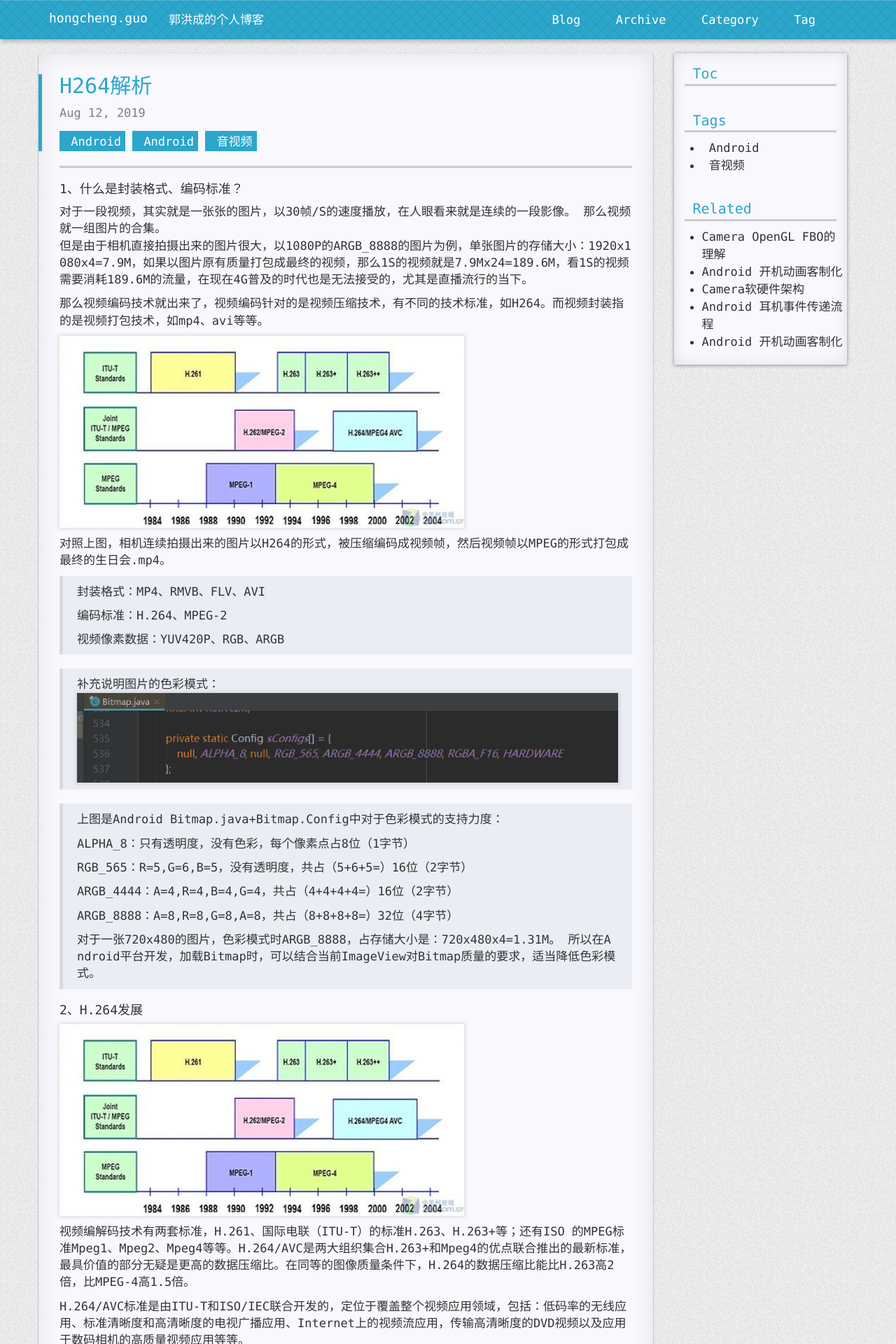
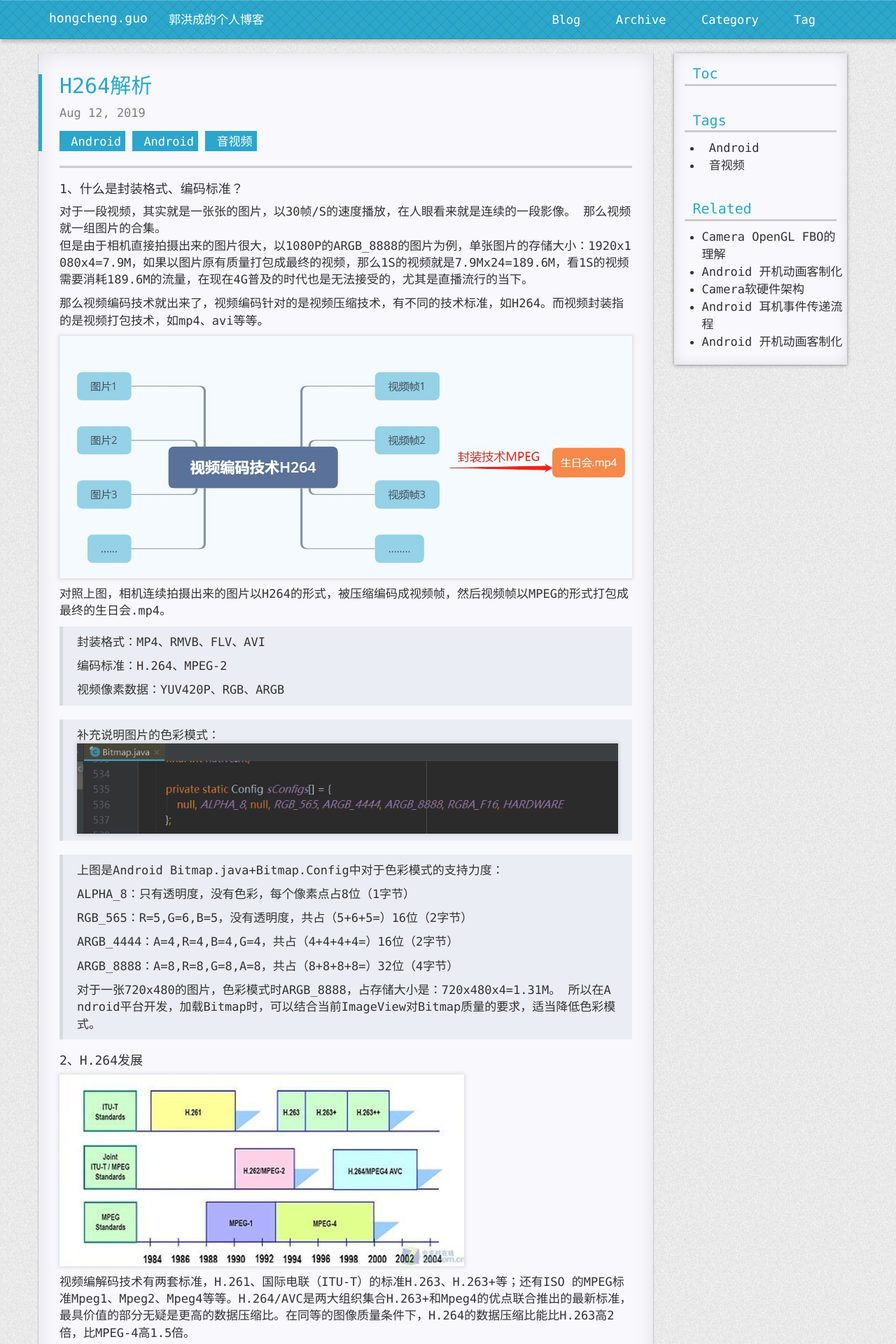
Before and after one commit to FrankdeBoers/blog, a Jekyll site: the page built from _posts/2019-08-12-H264解析草稿.md, in a window 1280 px wide. Shown: the top 1920 px of the page at 70% size. Built offline with Jekyll 4.4.1, drawn with Linux system fonts in a browser that asks for light colours; nearby versions of some CDN libraries; a style sheet for code colours, icons or effects is not loaded.

Commit message:
Update 2019-08-12-H264解析草稿.md

```diff
--- a/_posts/2019-08-12-H264解析草稿.md
+++ b/_posts/2019-08-12-H264解析草稿.md
@@ -13,7 +13,7 @@ categories: Android
 
 那么视频编码技术就出来了，视频编码针对的是视频压缩技术，有不同的技术标准，如H264。而视频封装指的是视频打包技术，如mp4、avi等等。
 
-<img src="https://raw.githubusercontent.com/FrankdeBoers/blog/master/static/img/%E8%A7%86%E9%A2%91%E7%BC%96%E7%A0%81%E5%8F%91%E5%B1%95%E5%8F%B2.png" alt="视频编码流程">
+<img src="https://raw.githubusercontent.com/FrankdeBoers/blog/master/static/img/%E8%A7%86%E9%A2%91%E7%BC%96%E7%A0%81%E6%B5%81%E7%A8%8B.jpg" alt="视频编码流程">
 
 对照上图，相机连续拍摄出来的图片以H264的形式，被压缩编码成视频帧，然后视频帧以MPEG的形式打包成最终的生日会.mp4。
 > 封装格式：MP4、RMVB、FLV、AVI
@@ -24,7 +24,7 @@ categories: Android
 
 
 > 补充说明图片的色彩模式：
-<img src="https://github.com/FrankdeBoers/blog/blob/master/static/img/bitmap%E8%89%B2%E5%BD%A9%E6%A8%A1%E5%BC%8F.png" alt="bitmap色彩模式">
+<img src="https://raw.githubusercontent.com/FrankdeBoers/blog/master/static/img/bitmap%E8%89%B2%E5%BD%A9%E6%A8%A1%E5%BC%8F.png" alt="bitmap色彩模式">
 
 > 上图是Android Bitmap.java+Bitmap.Config中对于色彩模式的支持力度：
 >
@@ -43,7 +43,7 @@ categories: Android
 
 #### 2、H.264发展
 
-<img src="https://github.com/FrankdeBoers/blog/blob/master/static/img/%E8%A7%86%E9%A2%91%E7%BC%96%E7%A0%81%E5%8F%91%E5%B1%95%E5%8F%B2.png" alt="视频编码发展史">
+<img src="https://raw.githubusercontent.com/FrankdeBoers/blog/master/static/img/%E8%A7%86%E9%A2%91%E7%BC%96%E7%A0%81%E5%8F%91%E5%B1%95%E5%8F%B2.png" alt="视频编码发展史">
 
 视频编解码技术有两套标准，H.261、国际电联（ITU-T）的标准H.263、H.263+等；还有ISO 的MPEG标准Mpeg1、Mpeg2、Mpeg4等等。H.264/AVC是两大组织集合H.263+和Mpeg4的优点联合推出的最新标准，最具价值的部分无疑是更高的数据压缩比。在同等的图像质量条件下，H.264的数据压缩比能比H.263高2倍，比MPEG-4高1.5倍。
 
```
